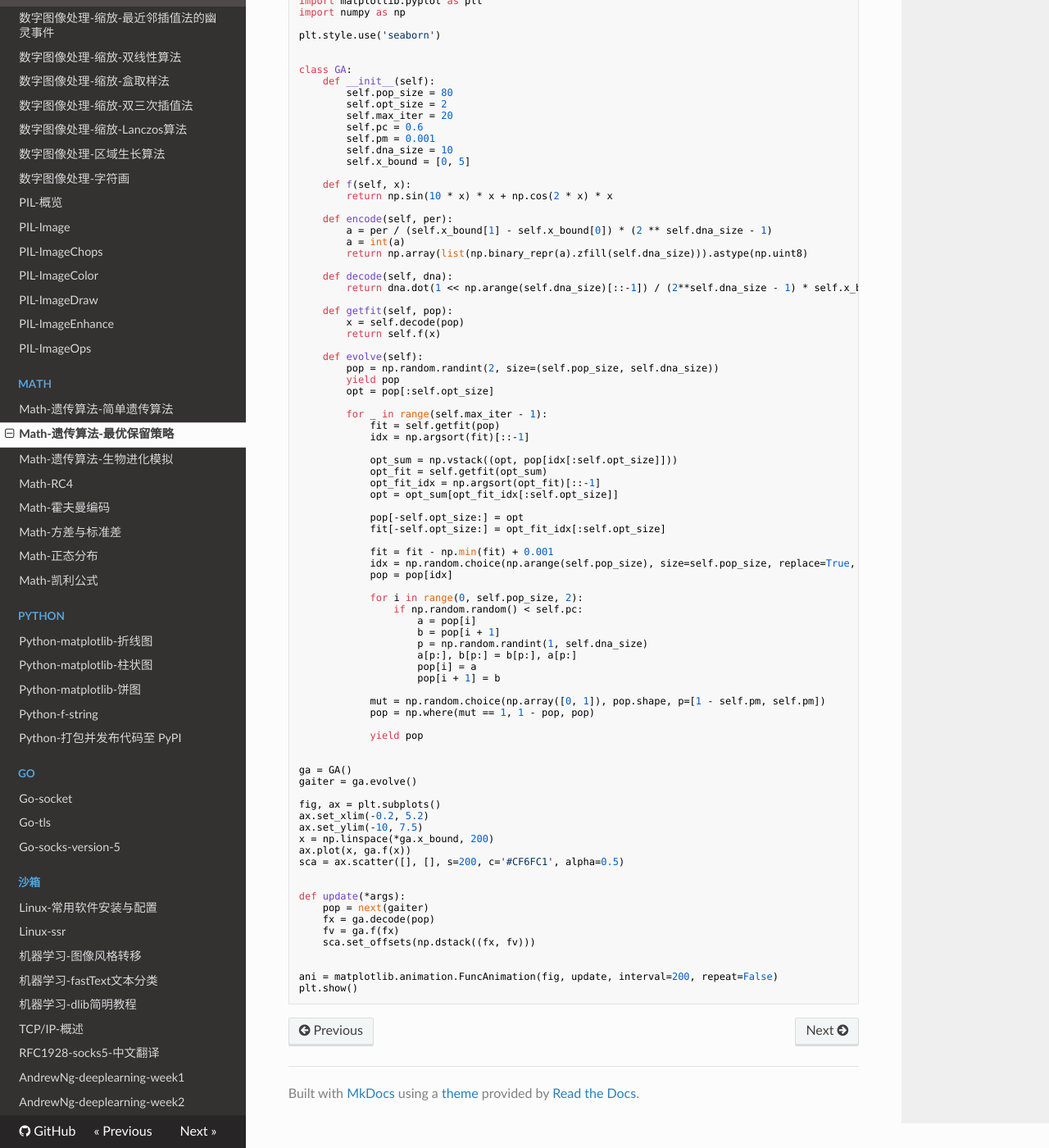
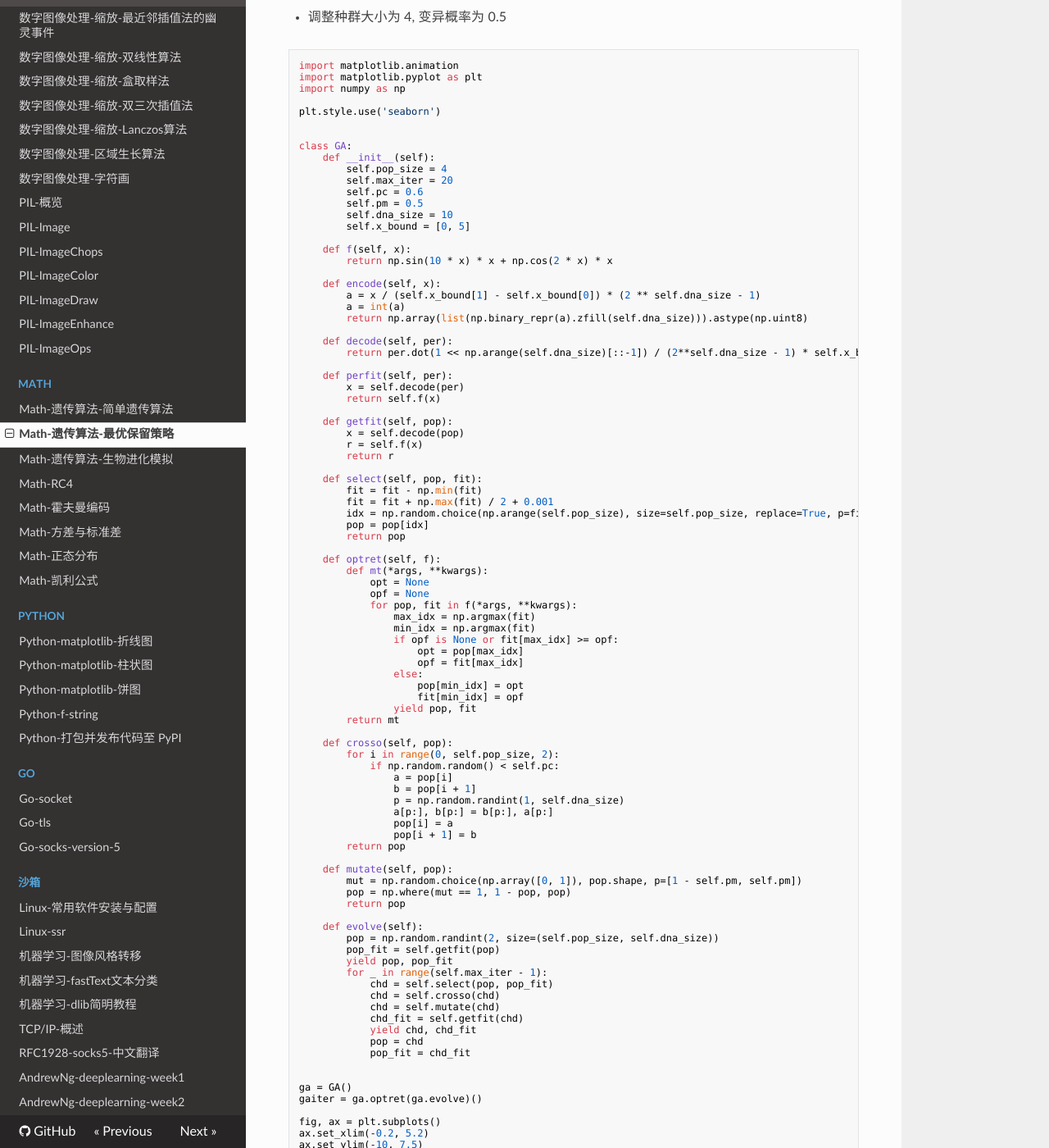
Before and after one commit to J14032016/accu, an MkDocs documentation site: the page built from docs/content/math/ga_2.md, in a window 1280 px wide and 1400 px high, scrolled down 508 px. Shown: the whole window at 82% size. Built offline with MkDocs 1.6.1, drawn with Linux system fonts in a browser that asks for light colours; nearby versions of some CDN libraries; old or Windows-style settings are respelled for this version of MkDocs; some of the changed text lies outside the part shown.

Commit message:
2017-12-15 17:55:37

````diff
--- a/docs/content/math/ga_2.md
+++ b/docs/content/math/ga_2.md
@@ -8,7 +8,10 @@
 2. 若当前群体中最优个体比历史最优个体适应度还高, 则以当前群体最优个体作为历史最优个体; 否则使用历史最优个体替换当前群体最差个体
 3. 执行后续遗传算子(选择, 交叉, 变异等)
 
-Python 实现(copy 上节代码, 稍微修改 evolve 函数即可):
+# 代码实现
+
+- 复制上节代码, 增加作用于 evolve 函数的 optret 装饰器
+- 调整种群大小为 4, 变异概率为 0.5
 
 ```py
 import matplotlib.animation
@@ -20,83 +23,109 @@ plt.style.use('seaborn')
 
 class GA:
     def __init__(self):
-        self.pop_size = 80
-        self.opt_size = 2
+        self.pop_size = 4
         self.max_iter = 20
         self.pc = 0.6
-        self.pm = 0.001
+        self.pm = 0.5
         self.dna_size = 10
         self.x_bound = [0, 5]
 
     def f(self, x):
         return np.sin(10 * x) * x + np.cos(2 * x) * x
 
-    def encode(self, per):
-        a = per / (self.x_bound[1] - self.x_bound[0]) * (2 ** self.dna_size - 1)
+    def encode(self, x):
+        a = x / (self.x_bound[1] - self.x_bound[0]) * (2 ** self.dna_size - 1)
         a = int(a)
         return np.array(list(np.binary_repr(a).zfill(self.dna_size))).astype(np.uint8)
 
-    def decode(self, dna):
-        return dna.dot(1 << np.arange(self.dna_size)[::-1]) / (2**self.dna_size - 1) * self.x_bound[1]
+    def decode(self, per):
+        return per.dot(1 << np.arange(self.dna_size)[::-1]) / (2**self.dna_size - 1) * self.x_bound[1]
+
+    def perfit(self, per):
+        x = self.decode(per)
+        return self.f(x)
 
     def getfit(self, pop):
         x = self.decode(pop)
-        return self.f(x)
+        r = self.f(x)
+        return r
+
+    def select(self, pop, fit):
+        fit = fit - np.min(fit)
+        fit = fit + np.max(fit) / 2 + 0.001
+        idx = np.random.choice(np.arange(self.pop_size), size=self.pop_size, replace=True, p=fit / fit.sum())
+        pop = pop[idx]
+        return pop
+
+    def optret(self, f):
+        def mt(*args, **kwargs):
+            opt = None
+            opf = None
+            for pop, fit in f(*args, **kwargs):
+                max_idx = np.argmax(fit)
+                min_idx = np.argmax(fit)
+                if opf is None or fit[max_idx] >= opf:
+                    opt = pop[max_idx]
+                    opf = fit[max_idx]
+                else:
+                    pop[min_idx] = opt
+                    fit[min_idx] = opf
+                yield pop, fit
+        return mt
+
+    def crosso(self, pop):
+        for i in range(0, self.pop_size, 2):
+            if np.random.random() < self.pc:
+                a = pop[i]
+                b = pop[i + 1]
+                p = np.random.randint(1, self.dna_size)
+                a[p:], b[p:] = b[p:], a[p:]
+                pop[i] = a
+                pop[i + 1] = b
+        return pop
+
+    def mutate(self, pop):
+        mut = np.random.choice(np.array([0, 1]), pop.shape, p=[1 - self.pm, self.pm])
+        pop = np.where(mut == 1, 1 - pop, pop)
+        return pop
 
     def evolve(self):
         pop = np.random.randint(2, size=(self.pop_size, self.dna_size))
-        yield pop
-        opt = pop[:self.opt_size]
-
+        pop_fit = self.getfit(pop)
+        yield pop, pop_fit
         for _ in range(self.max_iter - 1):
-            fit = self.getfit(pop)
-            idx = np.argsort(fit)[::-1]
-
-            opt_sum = np.vstack((opt, pop[idx[:self.opt_size]]))
-            opt_fit = self.getfit(opt_sum)
-            opt_fit_idx = np.argsort(opt_fit)[::-1]
-            opt = opt_sum[opt_fit_idx[:self.opt_size]]
-
-            pop[-self.opt_size:] = opt
-            fit[-self.opt_size:] = opt_fit_idx[:self.opt_size]
-
-            fit = fit - np.min(fit) + 0.001
-            idx = np.random.choice(np.arange(self.pop_size), size=self.pop_size, replace=True, p=fit / fit.sum())
-            pop = pop[idx]
-
-            for i in range(0, self.pop_size, 2):
-                if np.random.random() < self.pc:
-                    a = pop[i]
-                    b = pop[i + 1]
-                    p = np.random.randint(1, self.dna_size)
-                    a[p:], b[p:] = b[p:], a[p:]
-                    pop[i] = a
-                    pop[i + 1] = b
-
-            mut = np.random.choice(np.array([0, 1]), pop.shape, p=[1 - self.pm, self.pm])
-            pop = np.where(mut == 1, 1 - pop, pop)
-
-            yield pop
+            chd = self.select(pop, pop_fit)
+            chd = self.crosso(chd)
+            chd = self.mutate(chd)
+            chd_fit = self.getfit(chd)
+            yield chd, chd_fit
+            pop = chd
+            pop_fit = chd_fit
 
 
 ga = GA()
-gaiter = ga.evolve()
+gaiter = ga.optret(ga.evolve)()
 
 fig, ax = plt.subplots()
 ax.set_xlim(-0.2, 5.2)
 ax.set_ylim(-10, 7.5)
 x = np.linspace(*ga.x_bound, 200)
 ax.plot(x, ga.f(x))
-sca = ax.scatter([], [], s=200, c='#CF6FC1', alpha=0.5)
-
+sca1 = ax.scatter([], [], s=200, c='#CF6FC1', alpha=0.5)
+sca2 = ax.scatter([], [], s=300, c='#ED8826', alpha=0.5)
 
 def update(*args):
-    pop = next(gaiter)
+    pop, _ = next(gaiter)
     fx = ga.decode(pop)
     fv = ga.f(fx)
-    sca.set_offsets(np.dstack((fx, fv)))
+    i = np.argmax(fv)
+    sca1.set_offsets(np.dstack((fx, fv)))
+    sca2.set_offsets(np.dstack(([fx[i]], fv[i])))
+    plt.savefig(f'/tmp/img/{args[0]+1:0>2}.png')
 
 
 ani = matplotlib.animation.FuncAnimation(fig, update, interval=200, repeat=False)
 plt.show()
 ```
+
+![img](/img/math/ga_2/opt.gif)
````
Also changed, not shown: docs/content/math/ga_1.md (+42 -24 lines), docs/img/math/ga_2/opt.gif (added).
